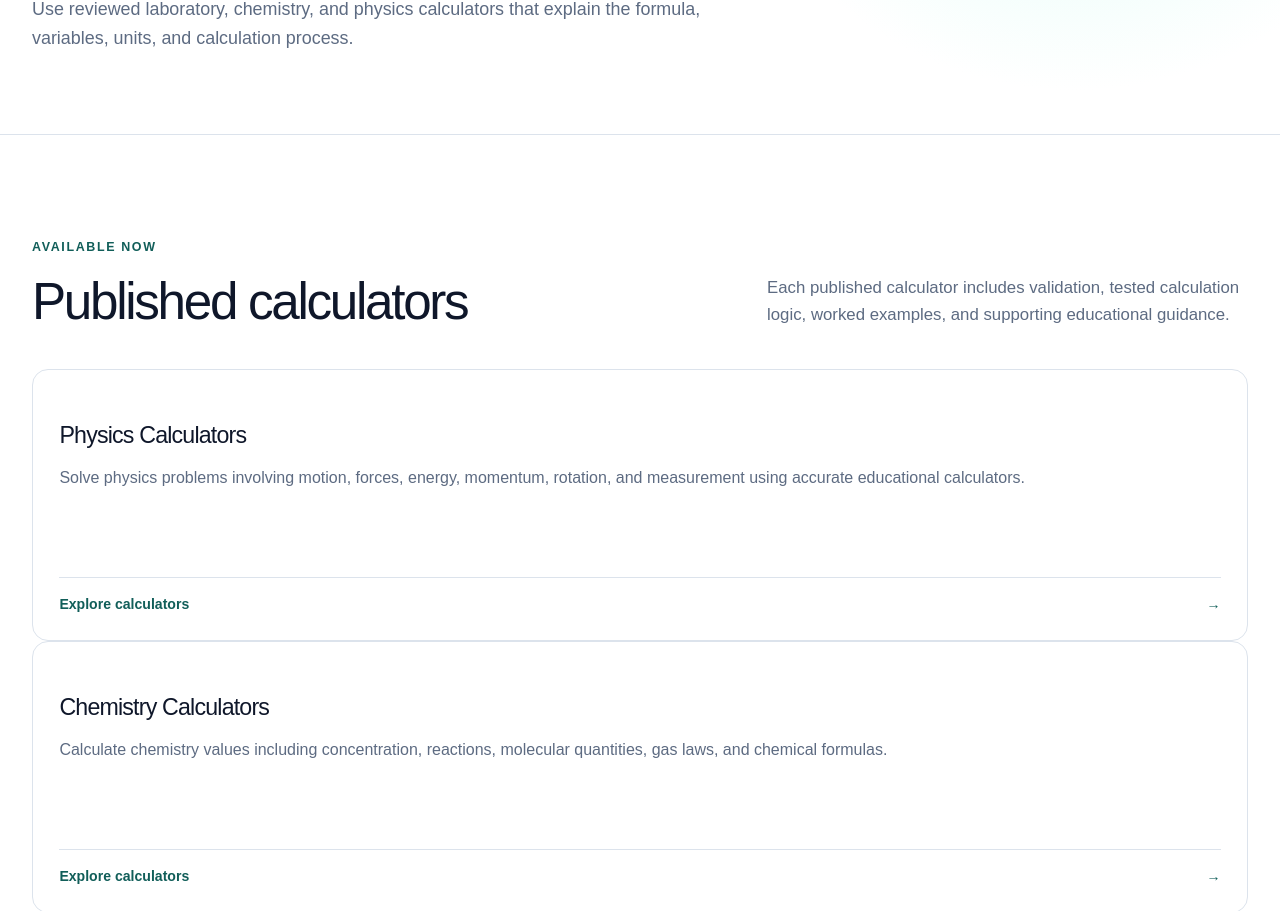
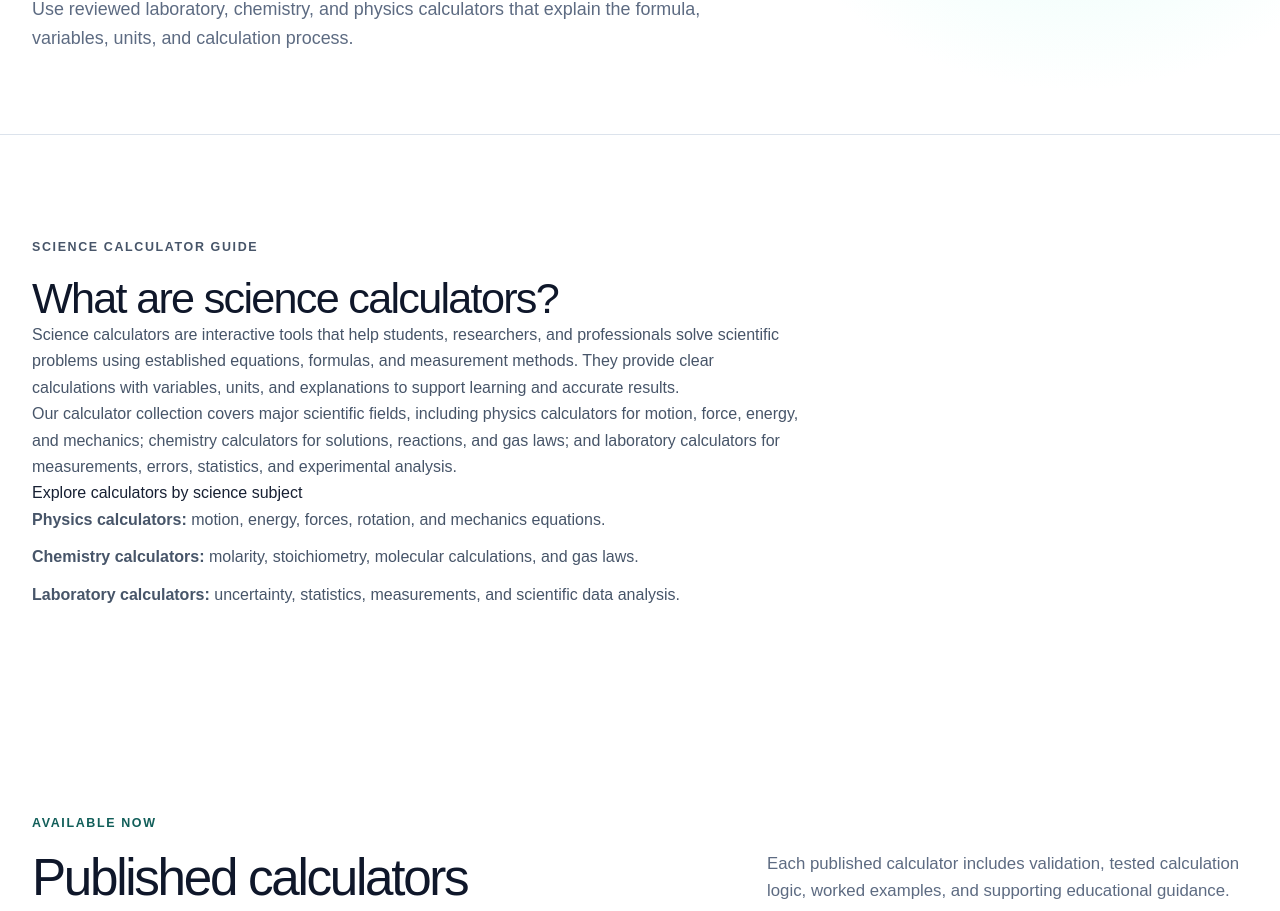
Before and after one commit to deeplevelpro-cpu/tools-for-science-lab, a Next.js app: page /calculators in a window 1280 px wide. Shown: the part 431-1342 px from the top of the page. Built offline with nearby package versions, Linux system fonts and the light colour scheme; no server answers.

Commit message:
SEO: expand calculator hub educational content

```diff
--- a/src/app/calculators/page.tsx
+++ b/src/app/calculators/page.tsx
@@ -84,6 +84,55 @@ export default function CalculatorsPage() {
         </Container>
       </section>
 
+      <section className="directory-section">
+        <Container>
+          <article className="article-content">
+            <p className="eyebrow">
+              Science calculator guide
+            </p>
+
+            <h2>
+              What are science calculators?
+            </h2>
+
+            <p>
+              Science calculators are interactive tools that help students,
+              researchers, and professionals solve scientific problems using
+              established equations, formulas, and measurement methods.
+              They provide clear calculations with variables, units, and
+              explanations to support learning and accurate results.
+            </p>
+
+            <p>
+              Our calculator collection covers major scientific fields,
+              including physics calculators for motion, force, energy, and
+              mechanics; chemistry calculators for solutions, reactions, and
+              gas laws; and laboratory calculators for measurements, errors,
+              statistics, and experimental analysis.
+            </p>
+
+            <h3>
+              Explore calculators by science subject
+            </h3>
+
+            <ul className="article-list">
+              <li>
+                <strong>Physics calculators:</strong> motion, energy, forces,
+                rotation, and mechanics equations.
+              </li>
+              <li>
+                <strong>Chemistry calculators:</strong> molarity, stoichiometry,
+                molecular calculations, and gas laws.
+              </li>
+              <li>
+                <strong>Laboratory calculators:</strong> uncertainty,
+                statistics, measurements, and scientific data analysis.
+              </li>
+            </ul>
+          </article>
+        </Container>
+      </section>
+
       <section className="directory-section" aria-labelledby="available-heading">
         <Container>
           <div className="section-heading section-heading--split">
```
